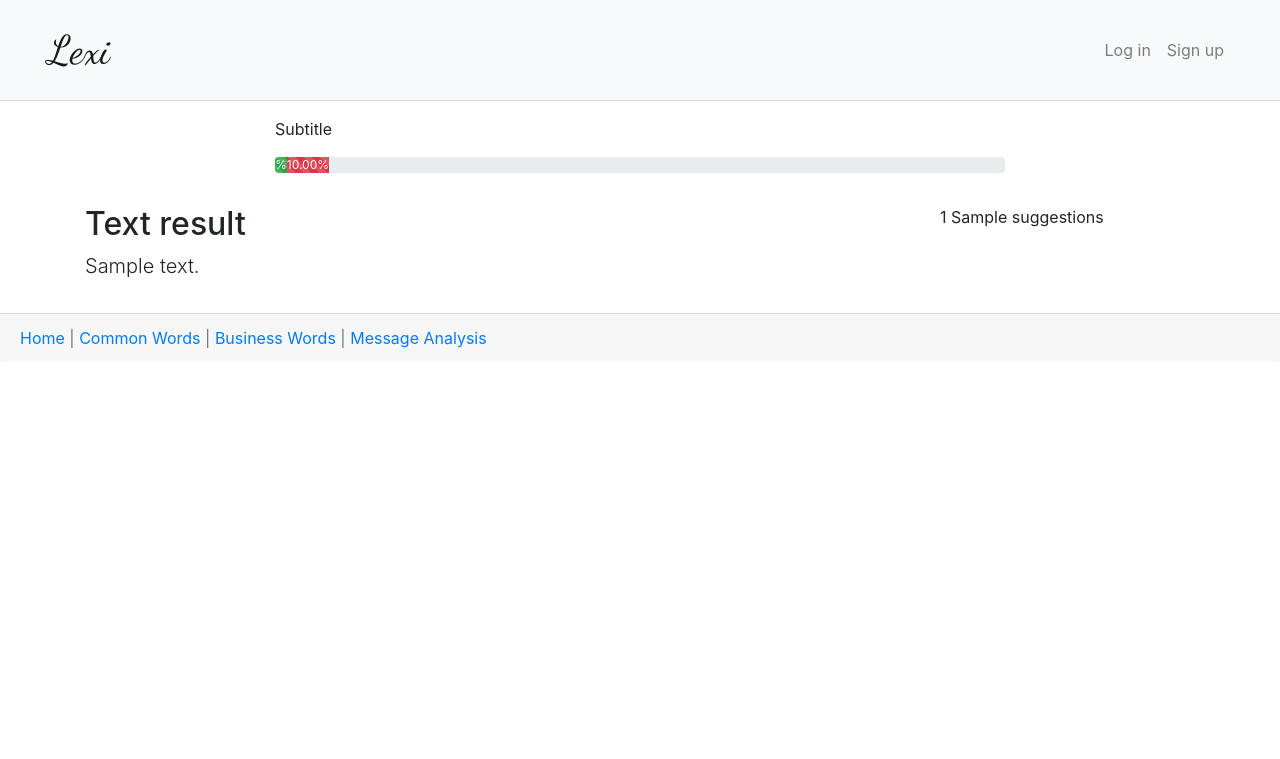
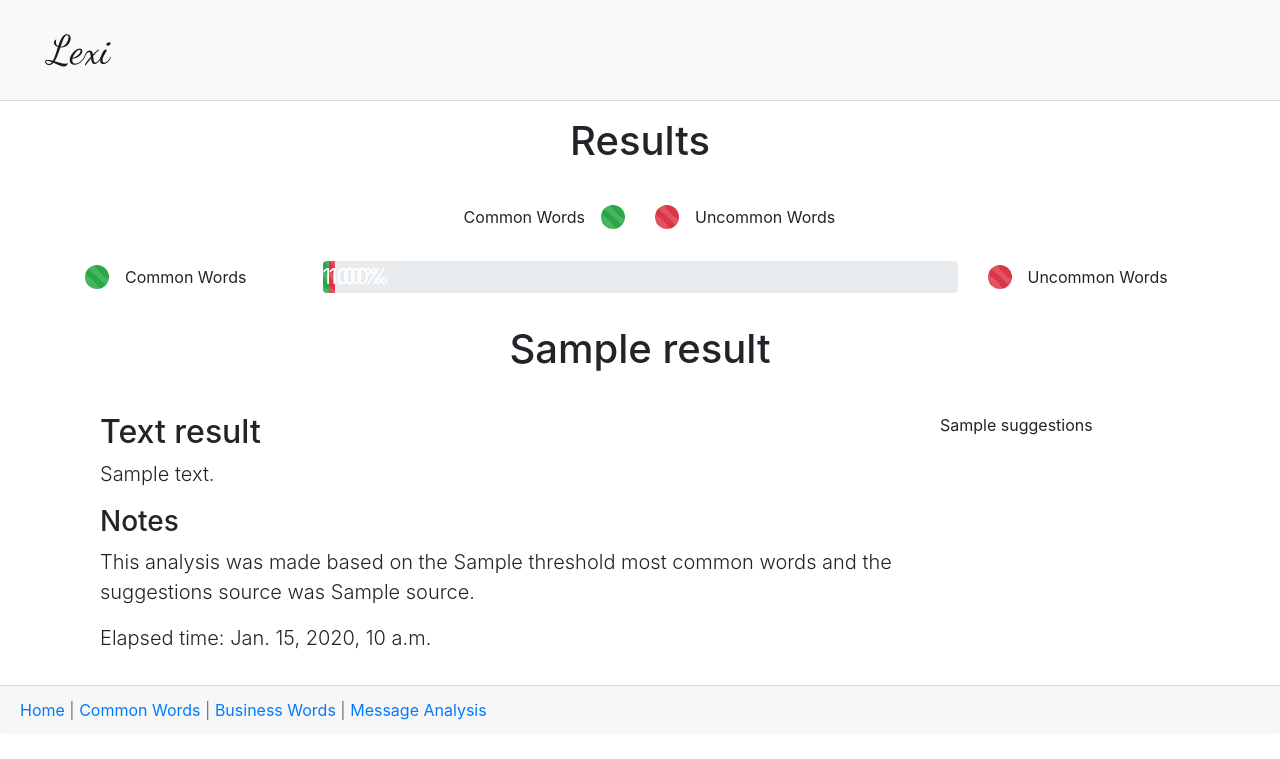
Before and after one commit to CodeforAustralia/lexiProject, a Django app: template lexi/templates/lexi/analysis.html in a window 1280 px wide. Shown: the top 759 px of the page. Run offline with Django 3.2, Linux system fonts and the light colour scheme; tables that the repository leaves empty hold one stand-in row (values such as "Sample post"); the template is opened without the code that fills it: values that come from a table or form of the project are taken from there, most other values are stand-ins (such as "Sample title", 1, 10 or a date in 2020); some libraries are stand-ins or nearby versions.

Commit message:
Change some visual features

```diff
--- a/lexi/static/lexi/style.css
+++ b/lexi/static/lexi/style.css
@@ -5,13 +5,13 @@
 }
 
 .uncommon:hover {
-    /*transform: scale(2,2);*/
-    font-size: 30px;
+    font-size: 1.5rem;
 }
 
 .uncommon {
     text-decoration-line: underline;
     text-decoration-color: #e50046;
+    background: #ffffd5;
 }
 
 .word {
@@ -20,12 +20,34 @@
 
 .btn:focus {
     background: greenyellow;
-    /*box-shadow: 0 2px gray;*/
     transform: translateY(5px);
 }
 
-/*.card-footer {
+/*.card-footer {        //ToDo: Get a fixed footer
     position: fixed;
     bottom: 0px;
     width: inherit;
 }*/
+
+.progress {
+    height: 2rem;
+    font-size: 1.3rem;
+}
+
+.center-aligned {
+    text-align: center;
+}
+
+.common-icon {
+    width: 1.5rem;
+    height: 1.5rem;
+    border-radius: 50%;
+}
+
+.pass {
+    color: green;
+}
+
+.bad {
+    color: red;
+}
--- a/lexi/templates/lexi/analysis.html
+++ b/lexi/templates/lexi/analysis.html
@@ -2,31 +2,56 @@
 {% block content %}
 <div class="container">
     <div class="row py-3">
-        <div class="col-md-2"></div>
-        <div class="col-md">
-            <p>Subtitle</p>
+        <div class="col">
+            <h1 class="center-aligned">Results</h1>
+        </div>
+    </div>
+    <div class="row py-3">
+        <div class="col-md justify-content-end" style="margin: auto; display: inline-flex;">
+            <div style="margin-right: 1rem;">Common Words</div>
+            <div class="bg-success progress-bar-striped common-icon"></div>
+        </div>
+        <div class="col-md" style="margin: auto; display: inline-flex;">
+            <div class="bg-danger progress-bar-striped common-icon"></div>
+            <div style="margin-left: 1rem;">Uncommon Words</div>
+        </div>
+    </div>
+    <div class="row py-3">
+        <div class="col-md" style="margin: auto; display: inline-flex;">
+            <div class="bg-success progress-bar-striped common-icon"></div>
+            <div style="margin-left: 1rem;">Common Words</div>
+        </div>
+        <div class="col-md-7">
             <div class="progress">
-                <div class="progress-bar progress-bar-striped bg-success" role="progressbar" style="width: {{commonWords}}%" aria-valuenow="25" aria-valuemin="0" aria-valuemax="100">{{commonWords|floatformat:"2"}}%</div>
-                <div class="progress-bar progress-bar-striped bg-danger" role="progressbar" style="width: {{uncommonWords}}%" aria-valuenow="25" aria-valuemin="0" aria-valuemax="100">{{uncommonWords|floatformat:"2"}}%</div>
-                <!--div class="progress-bar progress-bar-striped" role="progressbar" style="width: 25%" aria-valuenow="25" aria-valuemin="0" aria-valuemax="100"></div-->
+                <div class="progress-bar progress-bar-striped bg-success" role="progressbar" style="width: {{global_variables.commonWordsPercentage}}%" aria-valuemin="0" aria-valuemax="100">{{global_variables.commonWordsPercentage|floatformat:"2"}}%</div>
+                <div class="progress-bar progress-bar-striped bg-danger" role="progressbar" style="width: {{global_variables.uncommonWordsPercentage}}%" aria-valuemin="0" aria-valuemax="100">{{global_variables.uncommonWordsPercentage|floatformat:"2"}}%</div>
             </div>
         </div>
-        <div class="col-md-2"></div>
+        <div class="col-md" style="margin: auto; display: inline-flex;">
+            <div class="bg-danger progress-bar-striped common-icon"></div>
+            <div style="margin-left: 1rem;">Uncommon Words</div>
+        </div>
+    </div>
+    <div class="row py-3">
+        <div class="col">
+            <h1 class="center-aligned {{global_variables.result_class}}">{{global_variables.result}}</h1>
+        </div>
     </div>
     <div class="row py-3">
         <div class="col-md-9">
-            <h2>Text result</h2>
-            <p class="lead" id="checkedMessage">{{ checked_message|safe }}</p>
+            <div class="col-md">
+                <h2>Text result</h2>
+                <p class="lead" id="checkedMessage">{{ checked_message|safe }}</p>
+            </div>
+            <div class="col-md">
+                <h3>Notes</h3>
+                <p class="lead">This analysis was made based on the {{global_variables.threshold}} most common words and the suggestions source was {{global_variables.source}}.</p>
+                <p class="lead">Elapsed time: {{global_variables.elapsed_time}}</p>
+            </div>
         </div>
         <div class="col-md">
-            {{ count }}
-            {{ suggestions|safe }}
+            {{ global_variables.suggestions|safe }}
         </div>
     </div>
 </div>
-<script>
-    $(function () {
-        $('[data-toggle="tooltip"]').tooltip()
-    })
-</script>
 {% endblock %}
--- a/lexi/templates/lexi/base.html
+++ b/lexi/templates/lexi/base.html
@@ -9,7 +9,7 @@
             <button class="navbar-toggler" type="button" data-toggle="collapse" data-target="#navbarSupportedContent" aria-controls="navbarSupportedContent" aria-expanded="false" aria-label="Toggle navigation">
                 <span class="navbar-toggler-icon"></span>
             </button>
-            <div class="collapse navbar-collapse justify-content-end" id="navbarSupportedContent">
+            <!--div class="collapse navbar-collapse justify-content-end" id="navbarSupportedContent">
                 <ul class="navbar-nav">
                     <li class="nav-item">
                         <a class="nav-link" href="#">Log in</a>
@@ -18,7 +18,7 @@
                         <a class="nav-link" href="#">Sign up</a>
                     </li>
                 </ul>
-            </div>
+            </div-->
         </nav>
     </div>
     {% block content %}
@@ -31,3 +31,4 @@
 <script src="https://code.jquery.com/jquery-3.3.1.slim.min.js" integrity="sha384-q8i/X+965DzO0rT7abK41JStQIAqVgRVzpbzo5smXKp4YfRvH+8abtTE1Pi6jizo" crossorigin="anonymous"></script>
 <script src="https://cdnjs.cloudflare.com/ajax/libs/popper.js/1.14.7/umd/popper.min.js" integrity="sha384-UO2eT0CpHqdSJQ6hJty5KVphtPhzWj9WO1clHTMGa3JDZwrnQq4sF86dIHNDz0W1" crossorigin="anonymous"></script>
 <script src="https://stackpath.bootstrapcdn.com/bootstrap/4.3.1/js/bootstrap.min.js" integrity="sha384-JjSmVgyd0p3pXB1rRibZUAYoIIy6OrQ6VrjIEaFf/nJGzIxFDsf4x0xIM+B07jRM" crossorigin="anonymous"></script>
+<script src="{% static 'lexi/lexi.js' %}"></script>
--- a/lexi/templates/lexi/index.html
+++ b/lexi/templates/lexi/index.html
@@ -30,6 +30,7 @@
             <form action="{% url 'lexi:analysis' %}" method="post">
             {%csrf_token%}
                 <div>
+                    <span class="spinner-border spinner-border-sm" role="status" aria-hidden="true"></span>  <!--ToDo: Loading icon-->
                     <button type="submit" class="btn btn-outline oneK" name="threshold" value="1000">1k</button> <!--ToDo: Give the color styles-->
                     <button type="submit" class="btn btn-outline twoK" name="threshold" value="2000">2k</button>
                 </div>
```
Also changed, not shown: lexi/business_rules.py (+38 -30 lines), lexi/views.py (+3 -4 lines).
